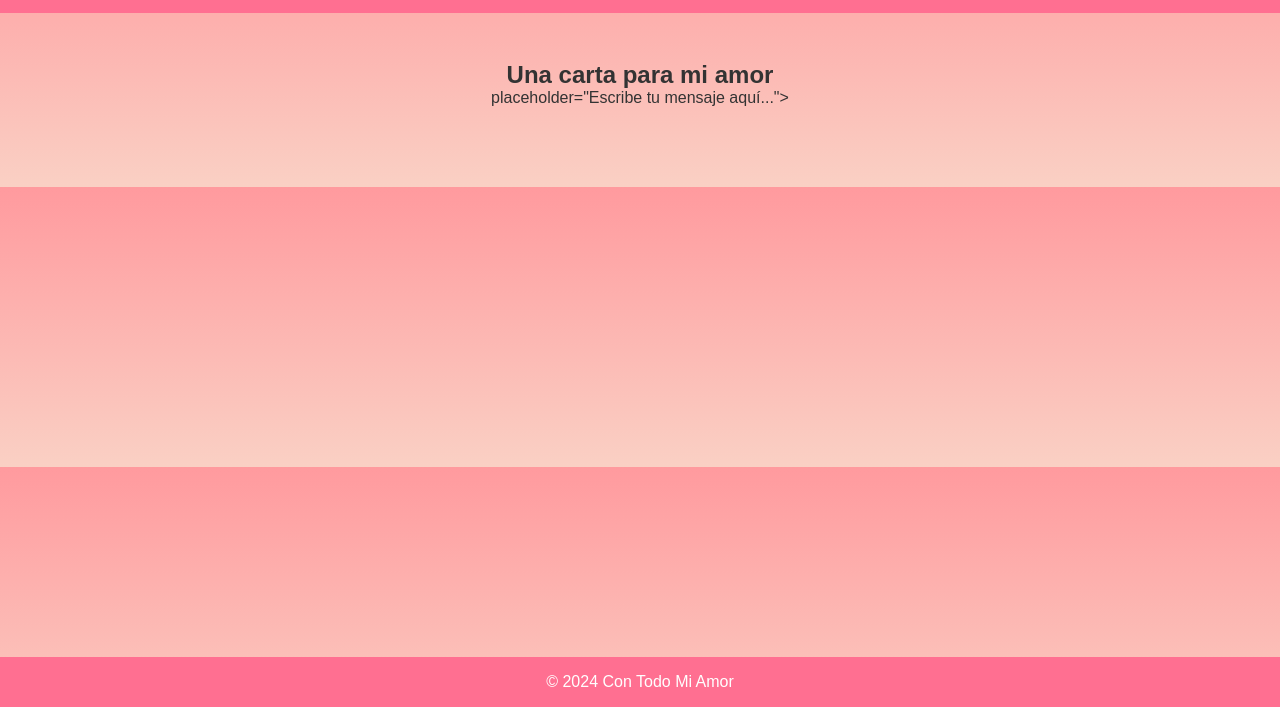
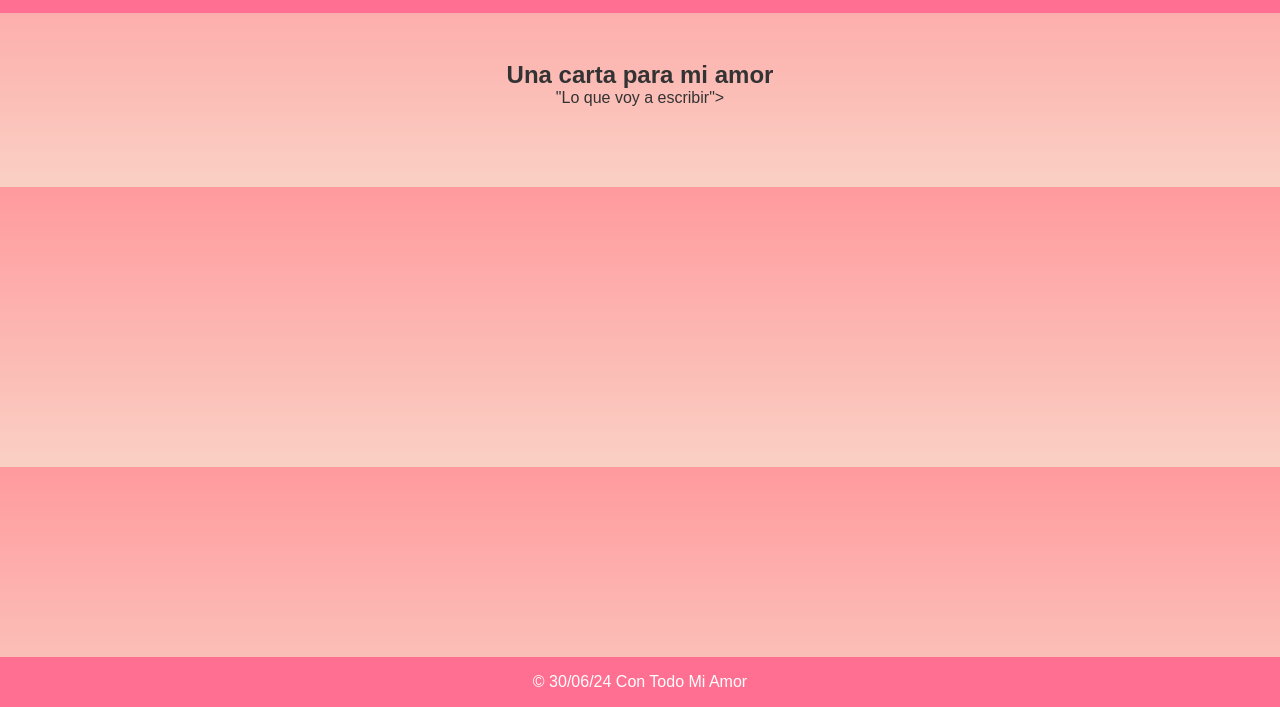
Before and after one commit to Adberryweb/Adberry.com, a plain HTML site: page index.html in a window 1280 px wide. Shown: the part 93-800 px from the top of the page. Drawn offline with Linux system fonts and the light colour scheme.

Commit message:
Update index.html

```diff
--- a/index.html
+++ b/index.html
@@ -13,12 +13,12 @@
     <main>
         <section id="message">
             <h2>Una carta para mi amor</h2>
-            <p> placeholder="Escribe tu mensaje aquí..."></p>
+            <p> "Lo que voy a escribir"></p>
         </section>
     </main>
     <div class="heart-container"></div>
     <footer>
-        <p>&copy; 2024 Con Todo Mi Amor</p>
+        <p>&copy; 30/06/24 Con Todo Mi Amor</p>
     </footer>
     <script src="/js/script.js"></script>
 </body>
```
